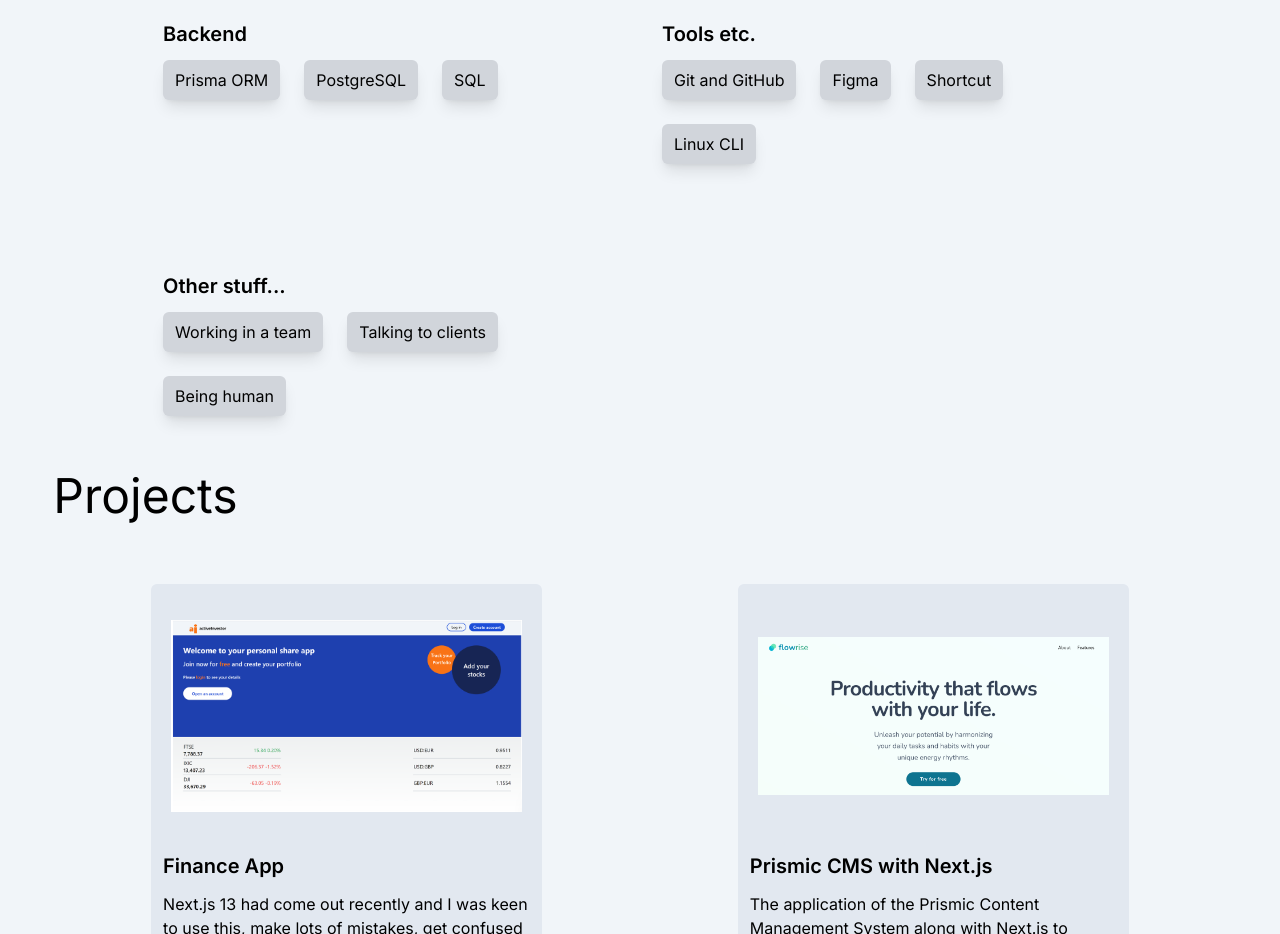
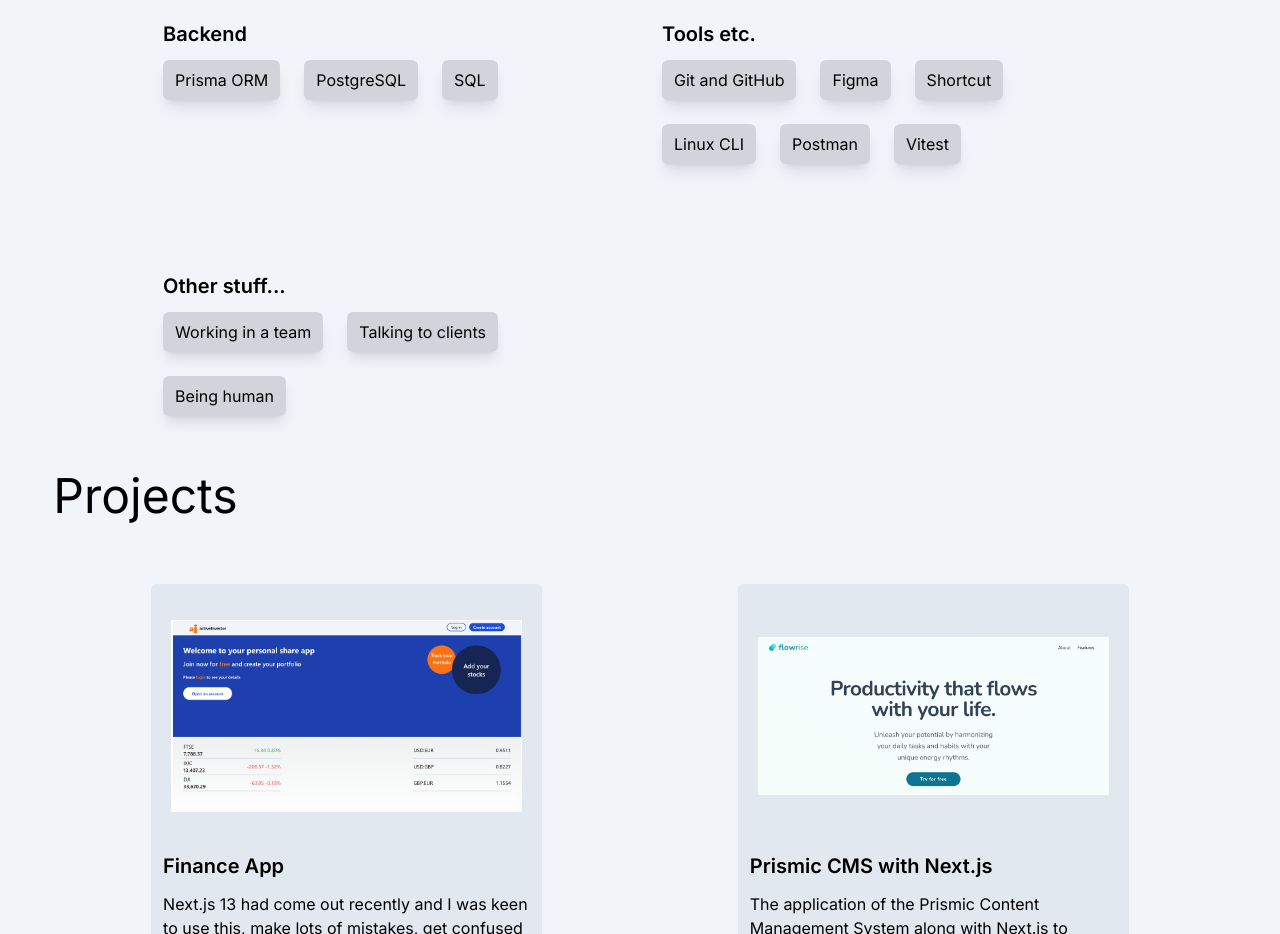
Before and after one commit to johnhm22/iamjohn, a Next.js app: page / in a window 1280 px wide. Shown: the part 1280-2214 px from the top of the page. Built offline with nearby package versions, Linux system fonts and the light colour scheme.

Commit message:
Adding new skills in Tools section

```diff
--- a/app/components/MySkills.tsx
+++ b/app/components/MySkills.tsx
@@ -71,6 +71,12 @@
                     <Pill text="Shortcut" />
                   </Link>
                   <Pill text="Linux CLI" />
+                  <Link href="https://www.postman.com/" target="_blank">
+                    <Pill text="Postman" />
+                  </Link>
+                  <Link href="https://vitest.dev/" target="_blank">
+                    <Pill text="Vitest" />
+                  </Link>
                 </div>
 
                 <div>
```
